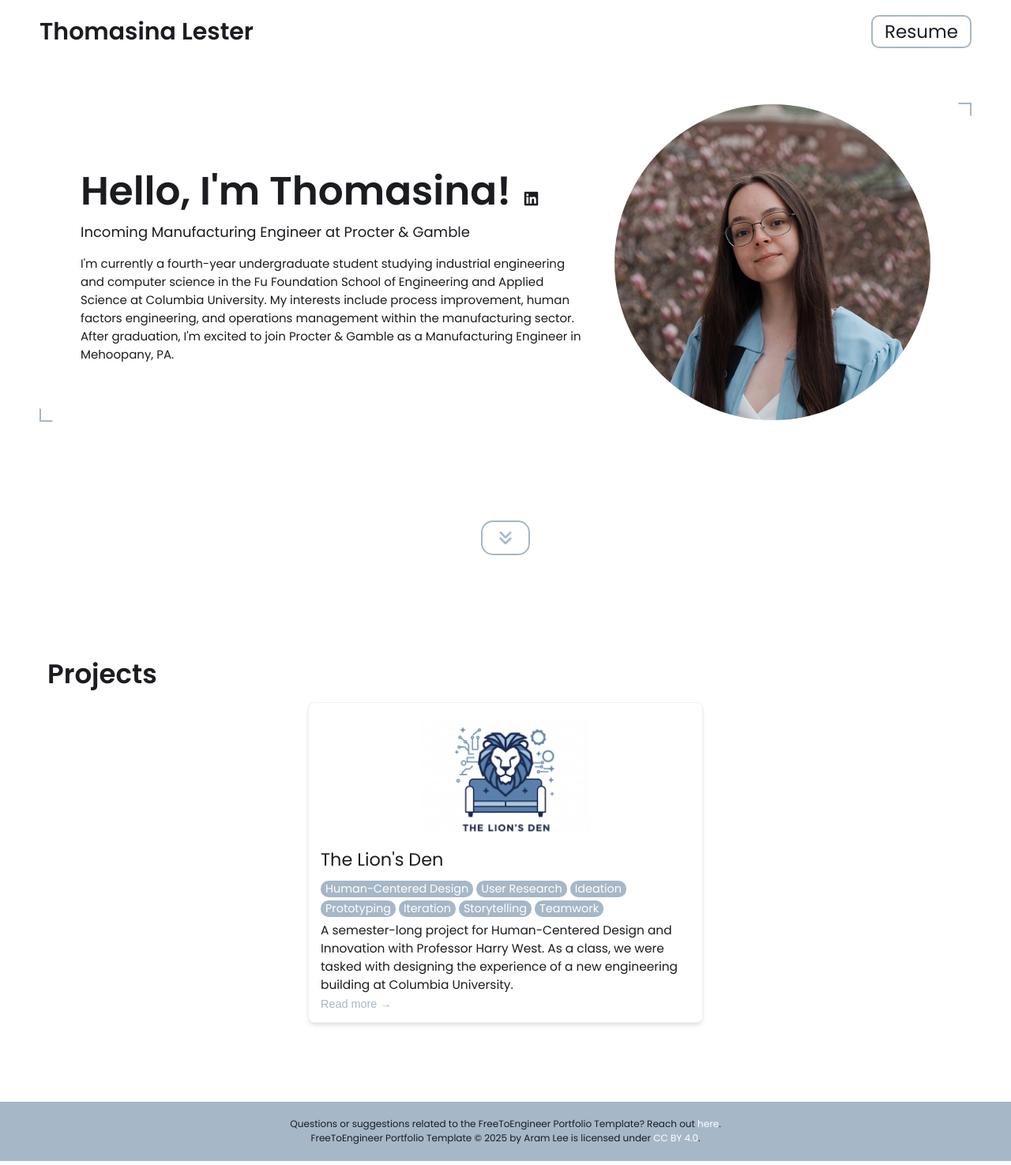
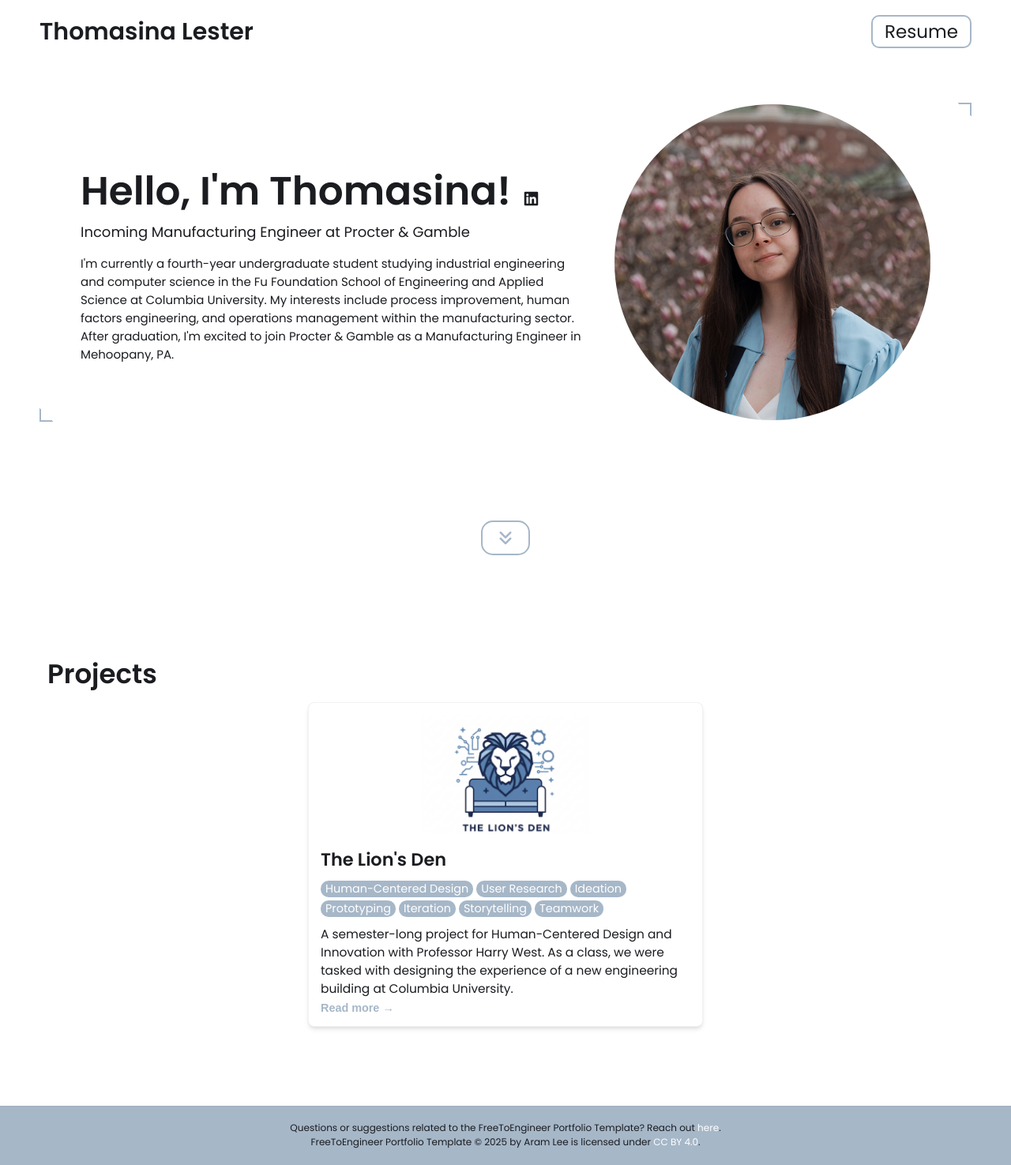
Before and after one commit to thomasinalester/thomasinalester.github.io, a Jekyll site: the page built from index.html, in a window 1280 px wide. Shown: the whole page at 79% size. Built offline with Jekyll 4.4.1, drawn with Linux system fonts in a browser that asks for light colours.

Commit message:
Update styles.css

```diff
--- a/css/styles.css
+++ b/css/styles.css
@@ -327,6 +327,7 @@ nav .mobile-nav {
 
 .project-card .project-title {
     font-size: 1.4em;
+    font-weight: bold;
     text-decoration: none;
     transition: color 0.3s ease;
     margin-bottom: 10px;
@@ -340,7 +341,7 @@ nav .mobile-nav {
     display: flex;
     flex-wrap: wrap;
     gap: 4px;
-    margin-bottom: 5px;
+    margin-bottom: 10px;
 }
 
 .project-card .project-skills .skill {
@@ -370,6 +371,7 @@ nav .mobile-nav {
     color: var(--border-color);
     cursor: pointer;
     font-size: 0.9em;
+    font-weight: bold;
     margin-top: 5px;
     text-align: start;
 }
```
